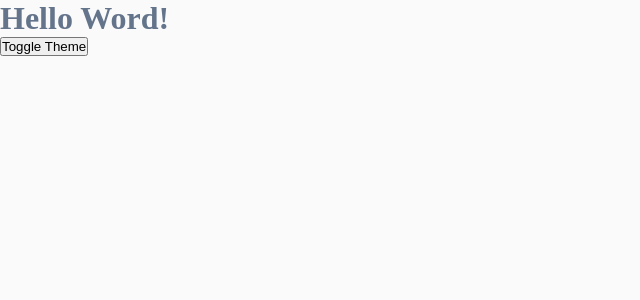
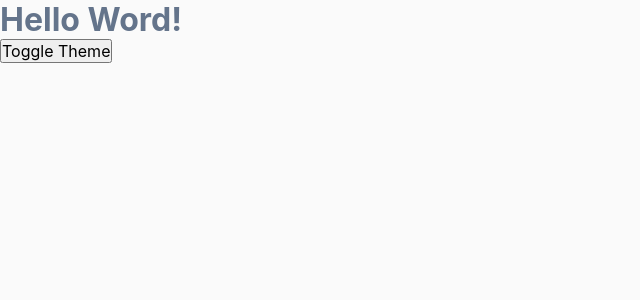
Before and after one commit to NiltonIzaguirres/portfolio, a Next.js app: page / in a window 1280 px wide. Shown: the top 300 px of the page, without its empty margins (0-640 px from the left). Built offline with nearby package versions, Linux system fonts and the light colour scheme.

Commit message:
fix: fix invalid property value

```diff
--- a/src/styles/global.ts
+++ b/src/styles/global.ts
@@ -25,7 +25,7 @@ export const GlobalStyles = createGlobalStyle`
   }
 
   body, input, textarea, select, button {
-    font: 400 1rem 'Inter' sans-serif;
+    font: 400 1rem 'Inter', sans-serif;
   }
 
   button {
```
